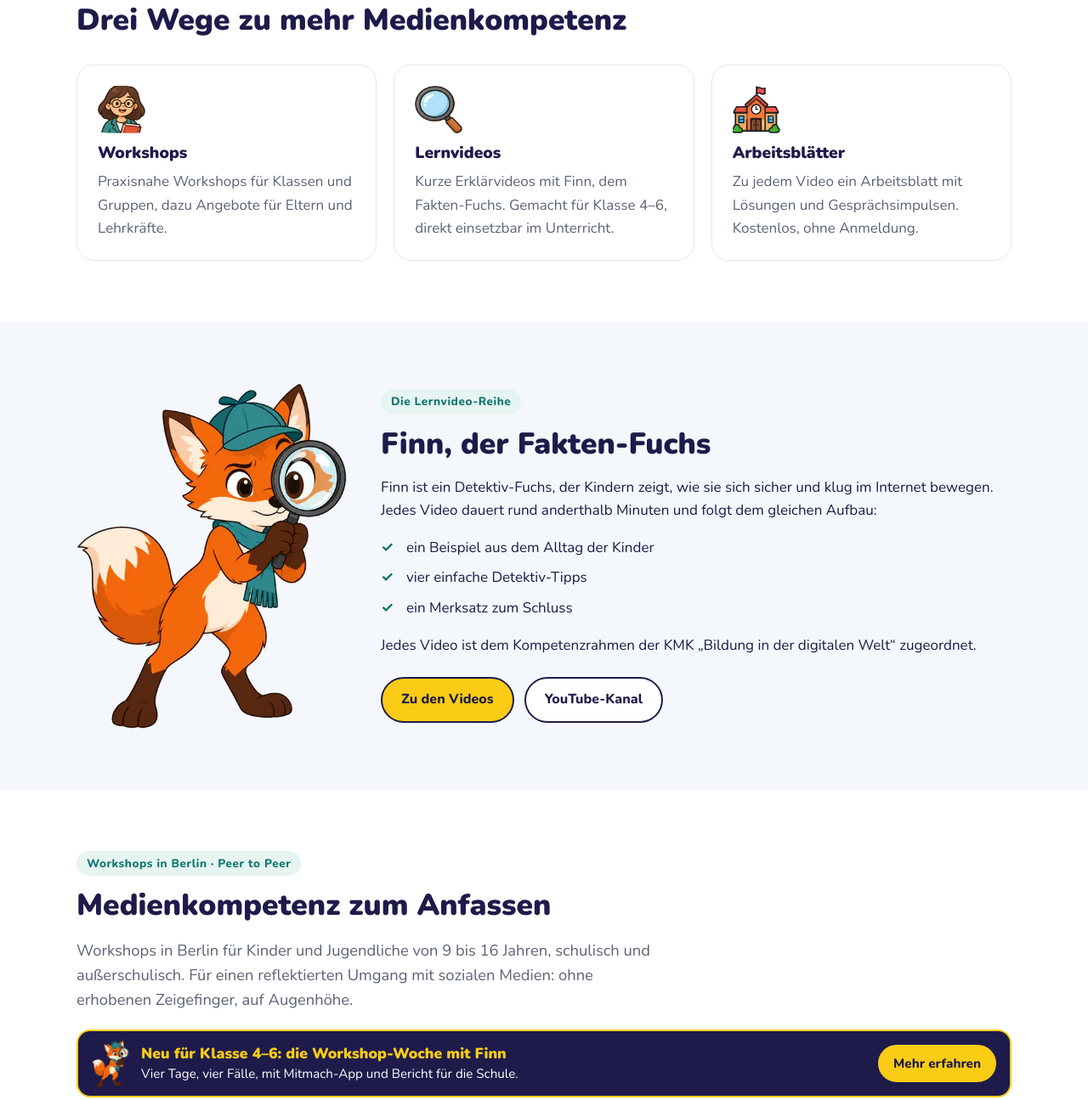
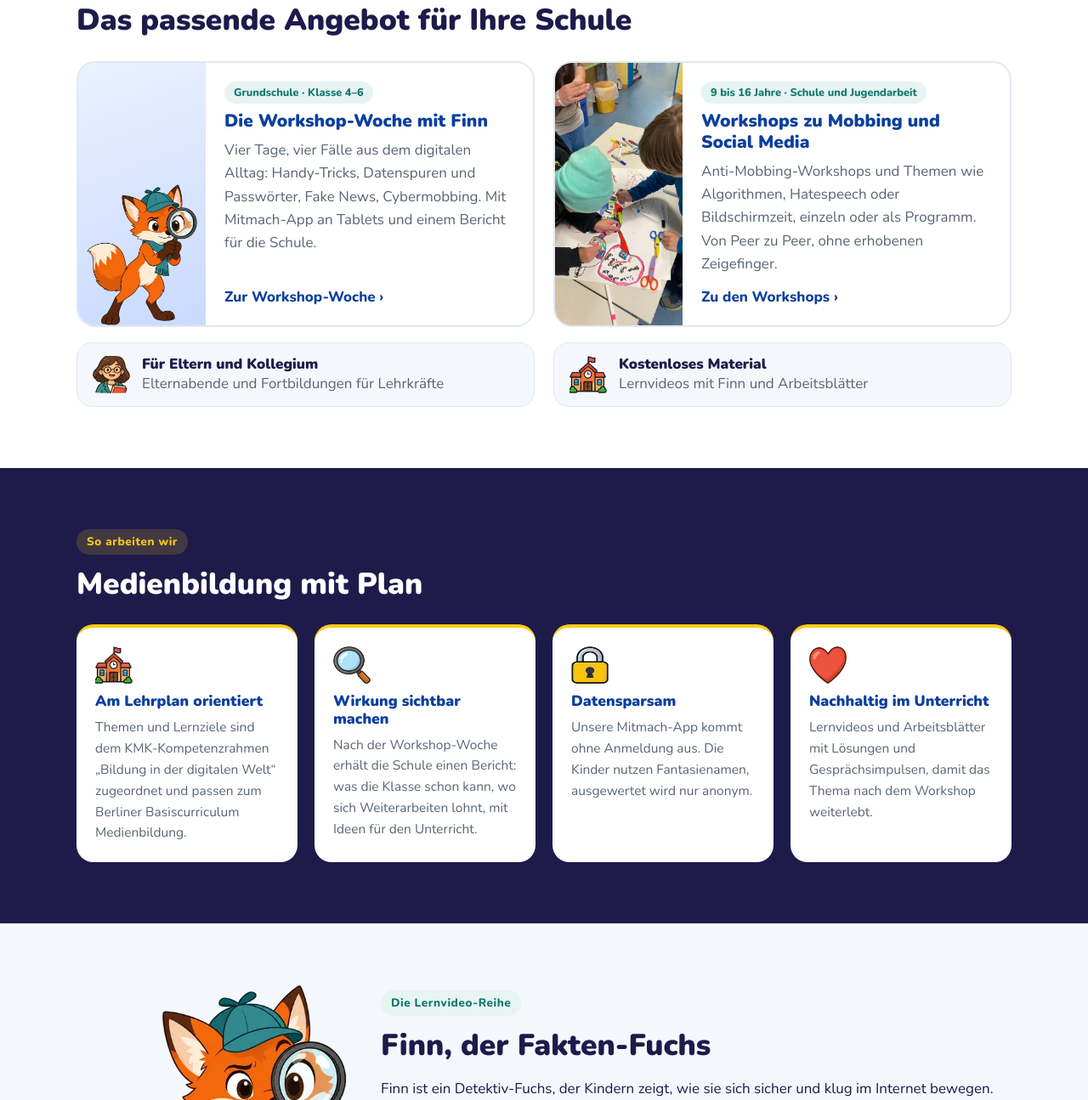
Before and after one commit to djcalii/kenntnis-medien-website, a plain HTML site: page index.html in a window 1280 px wide. Shown: the part 990-2285 px from the top of the page at 85% size. Drawn offline with Linux system fonts and the light colour scheme.

Commit message:
Startseite: Wegweiser Grundschule / 9–16 Jahre und Abschnitt „So arbeiten wir“
Co-Authored-By: Claude Opus 5.5 <noreply@anthropic.com>

```diff
--- a/index.html
+++ b/index.html
@@ -21,7 +21,7 @@
   <script type="application/ld+json">
   {"@context":"https://schema.org","@type":"EducationalOrganization","name":"Kenntnis Medien","url":"https://kenntnis-medien.de/","logo":"https://kenntnis-medien.de/bilder/logo.webp","image":"https://kenntnis-medien.de/bilder/vorschau.jpg","description":"Workshops zu Medienkompetenz, Cybermobbing und Social Media für Schulen und Bildungseinrichtungen in Berlin, dazu Elternabende, Fortbildungen für Lehrkräfte, Lernvideos und kostenlose Arbeitsblätter.","email":"info@kenntnis-medien.de","founder":{"@type":"Person","name":"Calogero Luciano","alternateName":["Calii","Caliimusik"],"jobTitle":"Gründer und Leitung","sameAs":["https://www.tiktok.com/@calii.tv"]},"areaServed":{"@type":"City","name":"Berlin"},"sameAs":["https://www.instagram.com/kenntnis.medien/","https://www.youtube.com/@KenntnisMedien"],"knowsAbout":["Medienkompetenz","Medienbildung","Cybermobbing","Mobbingprävention","Hatespeech","Social Media","Fake News","Datenschutz"]}
   </script>
-  <link rel="stylesheet" href="style.css?v=34">
+  <link rel="stylesheet" href="style.css?v=35">
 </head>
 <body>
   <header class="kopf">
@@ -42,12 +42,12 @@
     <section class="start">
       <div class="innen">
         <div>
-          <span class="kennzeile">Für Schulen und Einrichtungen in Berlin</span>
+          <span class="kennzeile">Medienbildung für Schulen und Einrichtungen in Berlin</span>
           <h1>Medienkompetenz, <span>die Kinder stark macht.</span></h1>
           <p class="einleitung">Workshops für Kinder und Jugendliche von 9 bis 16 Jahren, direkt bei Ihnen vor Ort: auf Augenhöhe und mit echten Erfahrungen aus dem Netz. Dazu Lernvideos mit Finn und kostenloses Unterrichtsmaterial.</p>
           <div class="knoepfe">
             <a class="knopf" href="#kontakt">Workshop anfragen</a>
-            <a class="knopf zweit" href="material/">Kostenloses Material</a>
+            <a class="knopf zweit" href="#angebot">Angebote ansehen</a>
           </div>
           <a class="person" href="#ueber-uns">
             <img src="bilder/calogero-portrait.webp" alt="" width="56" height="56">
@@ -81,25 +81,61 @@
       </div>
     </section>
 
-    <section>
+    <section class="angebot" id="angebot">
       <div class="innen">
         <span class="kennzeile">Unser Angebot</span>
-        <h2>Drei Wege zu mehr Medienkompetenz</h2>
-        <div class="raster">
-          <div class="karte">
-            <img class="sym" src="bilder/sym-lehrkraft.webp" alt="" width="160" height="160">
-            <h3>Workshops</h3>
-            <p>Praxisnahe Workshops für Klassen und Gruppen, dazu Angebote für Eltern und Lehrkräfte.</p>
+        <h2>Das passende Angebot für Ihre Schule</h2>
+        <div class="wege">
+          <a class="weg" href="schulen/">
+            <span class="weg-bild weg-finn"><img src="bilder/finn-lupe.webp" alt="" width="480" height="614"></span>
+            <span class="weg-inhalt">
+              <span class="weg-marke">Grundschule · Klasse 4–6</span>
+              <strong>Die Workshop-Woche mit Finn</strong>
+              <span>Vier Tage, vier Fälle aus dem digitalen Alltag: Handy-Tricks, Datenspuren und Passwörter, Fake News, Cybermobbing. Mit Mitmach-App an Tablets und einem Bericht für die Schule.</span>
+              <span class="weg-link">Zur Workshop-Woche ›</span>
+            </span>
+          </a>
+          <a class="weg" href="#workshops">
+            <span class="weg-bild"><img src="bilder/workshop-plakat.webp" alt="" width="675" height="900"></span>
+            <span class="weg-inhalt">
+              <span class="weg-marke">9 bis 16 Jahre · Schule und Jugendarbeit</span>
+              <strong>Workshops zu Mobbing und Social Media</strong>
+              <span>Anti-Mobbing-Workshops und Themen wie Algorithmen, Hatespeech oder Bildschirmzeit, einzeln oder als Programm. Von Peer zu Peer, ohne erhobenen Zeigefinger.</span>
+              <span class="weg-link">Zu den Workshops ›</span>
+            </span>
+          </a>
+        </div>
+        <div class="wege-klein">
+          <a href="#formate"><img src="bilder/sym-lehrkraft.webp" alt="" width="160" height="160"><span><strong>Für Eltern und Kollegium</strong>Elternabende und Fortbildungen für Lehrkräfte</span></a>
+          <a href="material/"><img src="bilder/sym-schule.webp" alt="" width="160" height="160"><span><strong>Kostenloses Material</strong>Lernvideos mit Finn und Arbeitsblätter</span></a>
+        </div>
+      </div>
+    </section>
+
+    <section class="qualitaet" aria-labelledby="qualitaet-titel">
+      <div class="innen">
+        <span class="kennzeile">So arbeiten wir</span>
+        <h2 id="qualitaet-titel">Medienbildung mit Plan</h2>
+        <div class="qualitaet-raster">
+          <div>
+            <img src="bilder/sym-schule.webp" alt="" width="160" height="160">
+            <h3>Am Lehrplan orientiert</h3>
+            <p>Themen und Lernziele sind dem KMK-Kompetenzrahmen „Bildung in der digitalen Welt“ zugeordnet und passen zum Berliner Basiscurriculum Medienbildung.</p>
           </div>
-          <div class="karte">
-            <img class="sym" src="bilder/sym-lupe.webp" alt="" width="160" height="160">
-            <h3>Lernvideos</h3>
-            <p>Kurze Erklärvideos mit Finn, dem Fakten-Fuchs. Gemacht für Klasse 4–6, direkt einsetzbar im Unterricht.</p>
+          <div>
+            <img src="bilder/sym-lupe.webp" alt="" width="160" height="160">
+            <h3>Wirkung sichtbar machen</h3>
+            <p>Nach der Workshop-Woche erhält die Schule einen Bericht: was die Klasse schon kann, wo sich Weiterarbeiten lohnt, mit Ideen für den Unterricht.</p>
           </div>
-          <div class="karte">
-            <img class="sym" src="bilder/sym-schule.webp" alt="" width="160" height="160">
-            <h3>Arbeitsblätter</h3>
-            <p>Zu jedem Video ein Arbeitsblatt mit Lösungen und Gesprächsimpulsen. Kostenlos, ohne Anmeldung.</p>
+          <div>
+            <img src="bilder/sym-schloss.webp" alt="" width="160" height="160">
+            <h3>Datensparsam</h3>
+            <p>Unsere Mitmach-App kommt ohne Anmeldung aus. Die Kinder nutzen Fantasienamen, ausgewertet wird nur anonym.</p>
+          </div>
+          <div>
+            <img src="bilder/sym-herz.webp" alt="" width="160" height="160">
+            <h3>Nachhaltig im Unterricht</h3>
+            <p>Lernvideos und Arbeitsblätter mit Lösungen und Gesprächsimpulsen, damit das Thema nach dem Workshop weiterlebt.</p>
           </div>
         </div>
       </div>
@@ -133,15 +169,9 @@
 
     <section id="workshops">
       <div class="innen">
-        <span class="kennzeile">Workshops in Berlin · Peer to Peer</span>
-        <h2>Medienkompetenz zum Anfassen</h2>
+        <span class="kennzeile">Workshops in Berlin · 9 bis 16 Jahre · Peer to Peer</span>
+        <h2>Workshops zu Mobbing und Social Media</h2>
         <p class="einleitung">Workshops in Berlin für Kinder und Jugendliche von 9 bis 16 Jahren, schulisch und außerschulisch. Für einen reflektierten Umgang mit sozialen Medien: ohne erhobenen Zeigefinger, auf Augenhöhe.</p>
-
-        <a class="spiel-kasten" href="schulen/">
-          <img src="bilder/finn-lupe.webp" alt="" width="480" height="614" loading="lazy">
-          <span class="spiel-text"><strong>Neu für Klasse 4–6: die Workshop-Woche mit Finn</strong><span>Vier Tage, vier Fälle, mit Mitmach-App und Bericht für die Schule.</span></span>
-          <span class="knopf">Mehr erfahren</span>
-        </a>
 
         <div class="fotoreihe">
           <figure class="gross"><img src="bilder/workshop-plakat.webp" alt="Anti-Mobbing-Workshop: Kinder gestalten gemeinsam ein Plakat gegen Mobbing" width="675" height="900" loading="lazy"></figure>
@@ -183,7 +213,7 @@
           </ul>
         </div>
 
-        <h3 style="margin-top:36px">Formate</h3>
+        <h3 style="margin-top:36px" id="formate">Formate</h3>
         <div class="formate" style="margin-top:16px">
           <div class="format">
             <h3>Anti-Mobbing-Workshops</h3>
--- a/style.css
+++ b/style.css
@@ -570,3 +570,46 @@ a.referenz:hover { border-color: var(--gelb); }
   .spiel-text { flex-basis: calc(100% - 60px); }
   .spiel-kasten .knopf { flex-basis: 100%; justify-content: center; }
 }
+
+/* Startseite: Wegweiser und Qualität (v=35) */
+.wege { display: grid; grid-template-columns: 1fr 1fr; gap: 22px; margin-top: 28px; }
+.weg { display: grid; grid-template-columns: 150px 1fr; background: var(--weiss); border: 2px solid var(--linie); border-radius: 22px; overflow: hidden; text-decoration: none; color: var(--dunkel); transition: transform .15s, border-color .15s, box-shadow .15s; }
+.weg:hover { transform: translateY(-2px); border-color: var(--blau); box-shadow: 0 8px 24px rgba(11,63,158,.12); }
+.weg-bild { background: #EAF1FF; display: flex; align-items: flex-end; justify-content: center; overflow: hidden; }
+.weg-bild img { width: 100%; height: 100%; object-fit: cover; }
+.weg-finn { background: linear-gradient(160deg, #EAF1FF, #C9DAFF); padding: 18px 10px 0; }
+.weg-finn img { object-fit: contain; height: auto; max-height: 220px; }
+.weg-inhalt { display: flex; flex-direction: column; gap: 8px; padding: 22px 22px 20px; }
+.weg-marke { align-self: flex-start; font-family: var(--rund); font-size: .8rem; font-weight: 800; color: var(--petrol); background: #E6F4F2; border-radius: 999px; padding: 3px 11px; }
+.weg-inhalt strong { font-family: var(--rund); font-weight: 900; font-size: 1.3rem; line-height: 1.2; color: var(--blau); }
+.weg-inhalt > span:not(.weg-marke):not(.weg-link) { color: var(--grau); }
+.weg-link { margin-top: auto; padding-top: 4px; font-family: var(--rund); font-weight: 800; color: var(--blau); }
+.wege-klein { display: grid; grid-template-columns: 1fr 1fr; gap: 22px; margin-top: 18px; }
+.wege-klein a { display: flex; gap: 14px; align-items: center; padding: 14px 18px; border-radius: 18px; background: var(--hell); color: var(--dunkel); text-decoration: none; border: 1px solid var(--linie); }
+.wege-klein a:hover { border-color: var(--blau); }
+.wege-klein img { width: 44px; height: 44px; flex: none; }
+.wege-klein span { color: var(--grau); line-height: 1.35; }
+.wege-klein strong { display: block; font-family: var(--rund); font-weight: 900; color: var(--dunkel); }
+.qualitaet { background: var(--dunkel); color: var(--weiss); }
+.qualitaet h2 { color: var(--weiss); }
+.qualitaet .kennzeile { background: rgba(250,204,21,.16); color: var(--gelb); }
+.qualitaet-raster { display: grid; grid-template-columns: repeat(4, 1fr); gap: 20px; margin-top: 28px; }
+.qualitaet-raster > div { background: var(--weiss); border-radius: 20px; padding: 22px; border-top: 4px solid var(--gelb); color: var(--dunkel); }
+.qualitaet-raster img { width: 44px; height: 44px; margin-bottom: 10px; }
+.qualitaet-raster h3 { font-size: 1.1rem; color: var(--blau); }
+.qualitaet-raster p { margin: 0; color: var(--grau); font-size: .97rem; }
+@media (max-width: 980px) { .qualitaet-raster { grid-template-columns: 1fr 1fr; } }
+@media (max-width: 860px) { .wege { grid-template-columns: 1fr; } }
+@media (max-width: 560px) {
+  .weg { grid-template-columns: 1fr; }
+  .weg-bild { height: 170px; }
+  .weg-finn img { max-height: 160px; width: auto; }
+  .wege-klein, .qualitaet-raster { grid-template-columns: 1fr; }
+}
+@media (max-width: 560px) {
+  .qualitaet-raster { gap: 12px; }
+  .qualitaet-raster > div { display: grid; grid-template-columns: 40px 1fr; column-gap: 12px; padding: 16px; }
+  .qualitaet-raster img { width: 40px; height: 40px; grid-row: span 2; margin: 0; }
+  .qualitaet-raster h3 { margin-bottom: 4px; }
+  .qualitaet-raster p { font-size: .93rem; }
+}
```
Also changed, not shown: datenschutz/index.html (+1 -1 lines), impressum/index.html (+1 -1 lines), material/index.html (+1 -1 lines), schulen/index.html (+1 -1 lines), training/index.html (+1 -1 lines).
